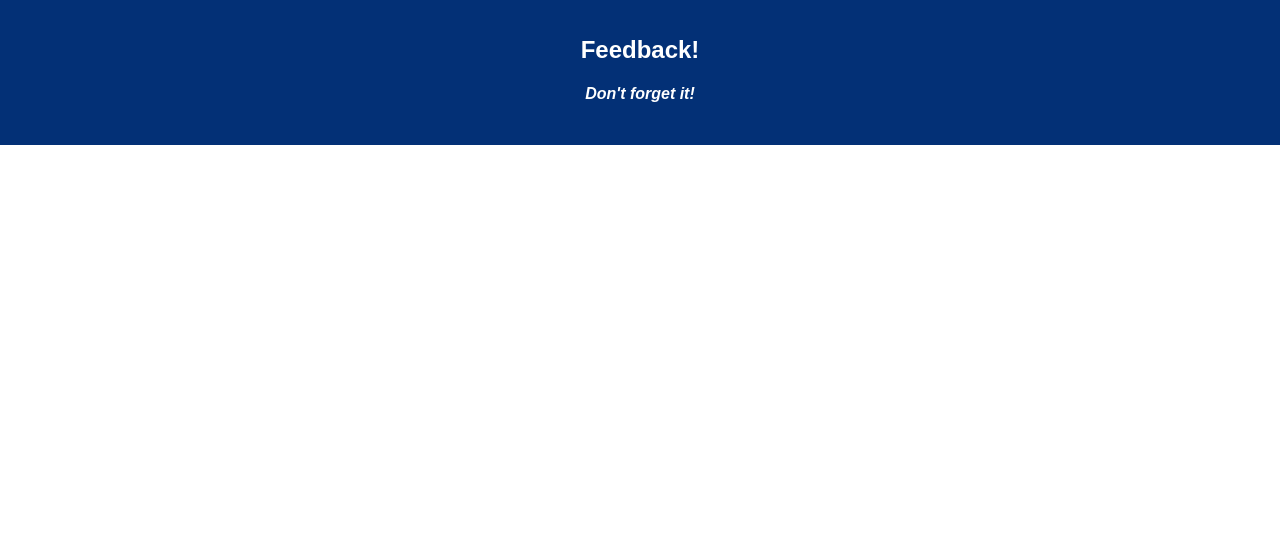
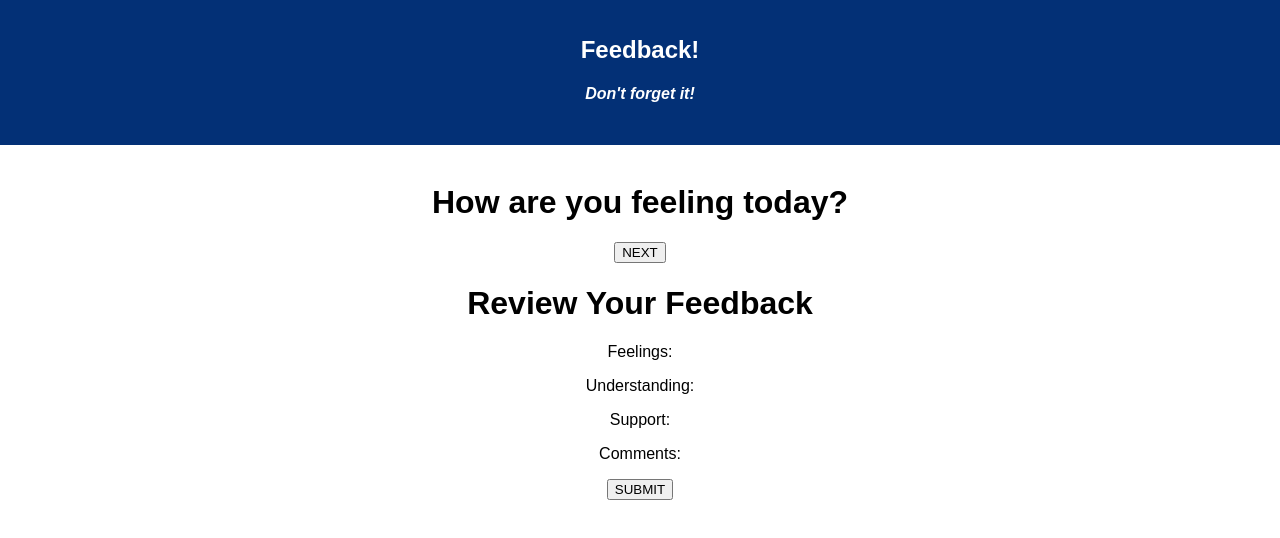
Before and after one commit to jessicaheggem/student-feedback-form, a React (Create React App) app: page /#/reviewFeedback in a window 1280 px wide. Shown: the top 538 px of the page. Built offline with nearby package versions, Linux system fonts and the light colour scheme.

Commit message:
added router and routes to app.js and buttons to components

```diff
--- a/package.json
+++ b/package.json
@@ -11,7 +11,8 @@
     "react-redux": "^7.1.3",
     "react-router-dom": "^5.1.2",
     "react-scripts": "^3.0.1",
-    "redux": "^4.0.5"
+    "redux": "^4.0.5",
+    "redux-logger": "^3.0.6"
   },
   "devDependencies": {
     "nodemon": "^1.18.5"
--- a/src/components/App/App.js
+++ b/src/components/App/App.js
@@ -1,6 +1,13 @@
 import React, { Component } from 'react';
 import axios from 'axios';
 import './App.css';
+import Feeling from '../Feeling/Feeling'
+import Understanding from '../Understanding/Understanding'
+import Support from '../Support/Support'
+import Comments from '../Comments/Comments'
+import ReviewFeedback from '../ReviewFeedback/ReviewFeedback';
+import { HashRouter as Router, Route } from 'react-router-dom';
+
 
 class App extends Component {
   render() {
@@ -11,6 +18,15 @@ class App extends Component {
           <h4><i>Don't forget it!</i></h4>
         </header>
         <br/>
+        <Router>
+          <Route exact path="/" />
+            <Feeling />
+          <Route path="/understanding" component={Understanding}/>
+          <Route path="/support" component={Support}/>
+          <Route path="/comments" component={Comments}/>
+          <Route path="/reviewFeedback" component={ReviewFeedback}/>
+
+        </ Router>
       </div>
     );
   }
--- a/src/components/Comments/Comments.jsx
+++ b/src/components/Comments/Comments.jsx
@@ -6,8 +6,11 @@ import { connect } from 'react-redux'
 class Comments extends Component {
     render() {
         return (
-            <h1>Any comments you want to leave?</h1>
+            <>
+                <h1>Any comments you want to leave?</h1>
+                <button>NEXT</button>
 
+            </>
         );
     }
 }
--- a/src/components/Feeling/Feeling.jsx
+++ b/src/components/Feeling/Feeling.jsx
@@ -6,12 +6,18 @@ import { connect } from 'react-redux'
 class Feeling extends Component {
     render() {
         return (
-            <h1>How are you feeling today?</h1>
-
+            <>
+                <h1>How are you feeling today?</h1>
+                <button>NEXT</button>
+            </>
         );
     }
 }
 
+const putReduxStateOnProps = (store) => {
+    return {
+        store
+    }
+}
 
-
-export default connect()(Feeling);
+export default connect(putReduxStateOnProps)(Feeling);
--- a/src/components/ReviewFeedback/ReviewFeedback.jsx
+++ b/src/components/ReviewFeedback/ReviewFeedback.jsx
@@ -6,12 +6,15 @@ import { connect } from 'react-redux'
 class ReviewFeedback extends Component {
     render() {
         return (
-            <h1>Review Your Feedback</h1>
-            <p>Feelings: {}</p>
-            <p>Understanding: {}</p>
-            <p>Support: {}</p>
-            <p>Comments: {}</p>
+            <>
+                <h1>Review Your Feedback</h1>
+                <p>Feelings: </p>
+                <p>Understanding: </p>
+                <p>Support: </p>
+                <p>Comments: </p>
+                <button>SUBMIT</button>
 
+            </>
         );
     }
 }
--- a/src/components/Support/Support.jsx
+++ b/src/components/Support/Support.jsx
@@ -6,8 +6,11 @@ import { connect } from 'react-redux'
 class Support extends Component {
     render() {
         return (
-            <h1>How well are you being supported?</h1>
+            <>
+                <h1>How well are you being supported?</h1>
+                <button>NEXT</button>
 
+            </>
         );
     }
 }
--- a/src/components/Understanding/Understanding.jsx
+++ b/src/components/Understanding/Understanding.jsx
@@ -6,8 +6,10 @@ import { connect } from 'react-redux'
 class Understanding extends Component {
     render() {
         return (
-            <h1>How well are you understanding the content?</h1>
-
+            <>
+                <h1>How well are you understanding the content?</h1>
+                <button>NEXT</button>
+            </>
         );
     }
 }
--- a/src/index.js
+++ b/src/index.js
@@ -3,6 +3,19 @@ import ReactDOM from 'react-dom';
 import './index.css';
 import App from './components/App/App';
 import registerServiceWorker from './registerServiceWorker';
+import logger from 'redux-logger';
+import { createStore, combineReducers, applyMiddleware } from 'redux'
+import { Provider } from 'react-redux';
 
-ReactDOM.render(<App />, document.getElementById('root'));
+
+
+
+const storeInstance = createStore(
+    combineReducers({
+
+    }),
+    applyMiddleware(logger),
+)
+
+ReactDOM.render(<Provider store={storeInstance}><App /></Provider>, document.getElementById('root'));
 registerServiceWorker();
```
Also changed, not shown: 1 other file (tests, documents, lock files or other folders).
